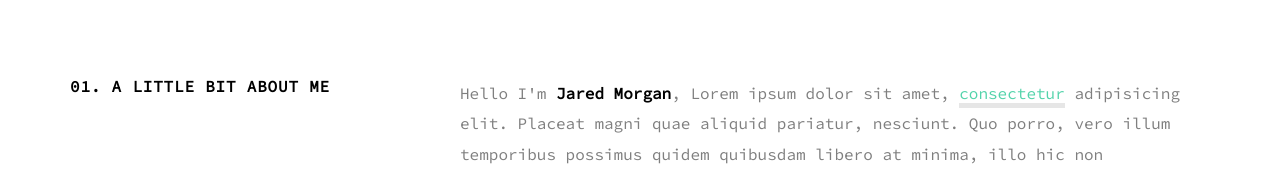
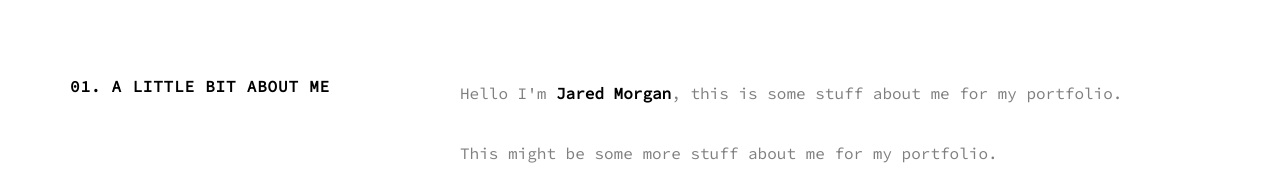
Before and after one commit to CptMorganz/Portfolio, a plain HTML site: page index.html in a window 1280 px wide. Shown: the part 614-790 px from the top of the page. Drawn offline with Linux system fonts and the light colour scheme.

Commit message:
Checking for any changes

```diff
--- a/index.html
+++ b/index.html
@@ -84,9 +84,9 @@
 					<div class="col-md-8 col-sm-8 col-xs-12">
 						<div class="row">
 							<div class="col-md-12">
-							<p>Hello I'm <strong>Jared Morgan</strong>, Lorem ipsum dolor sit amet, <a href="#">consectetur</a> adipisicing elit. Placeat magni quae aliquid pariatur, nesciunt. Quo porro, vero illum temporibus possimus quidem quibusdam libero at minima, illo hic non consequatur? <a href="#">Laudantium</a> rerum  ratione veniam, ex voluptatum molestiae fuga doloremque odio, voluptates iure, ut aliquid hic dicta eveniet. Suscipit dolorem est voluptate iusto repudiandae laudantium pariatur in explicabo aperiam beatae ipsa recusandae fugiat placeat corporis, sequi, assumenda illo illum voluptas eveniet dolore quibusdam, nemo enim inventore aut quod? Recusandae.</p>
-							<p>Repellendus aut cupiditate ullam reiciendis nemo optio, cumque, eos quis distinctio at dolores, dignissimos et <a href="#">necessitatibus</a> reprehenderit sapiente, porro ipsam expedita! Illo ipsum non tenetur beatae inventore sed atque, necessitatibus hic, neque reprehenderit voluptate eaque dicta ducimus voluptates error accusantium fugiat maxime quaerat consequuntur suscipit nisi odit veniam minus quae eius! Impedit voluptas aperiam cum nostrum animi facilis pariatur dolorum modi, quaerat amet, fugiat nisi ipsa sint tempore vitae ex laborum, est ad sapiente iste ducimus sed?</p>
-
+								<p>Hello I'm <strong>Jared Morgan</strong>, this is some stuff about me for my portfolio.</p>
+								<p>This might be some more stuff about me for my portfolio.</p>
+							</div>
 						</div>
 					</div>
 				</div>
```
Also changed, not shown: README.txt.
